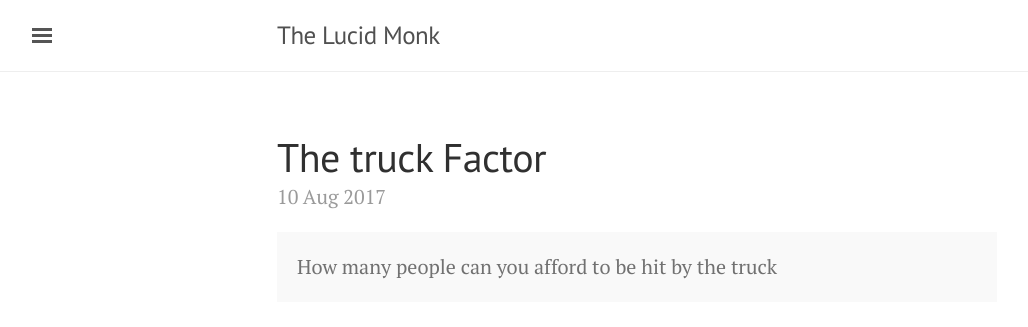
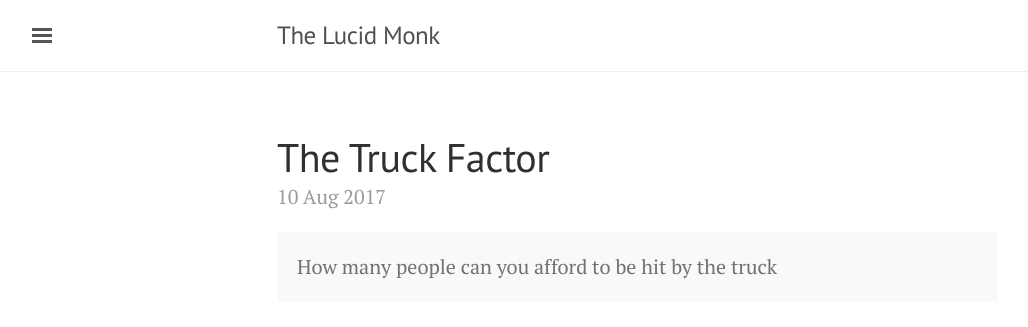
Before and after one commit to theanirudhvyas/theanirudhvyas.github.io, a Jekyll site: the page built from _posts/2017-08-10-truck-factor.md, in a window 1280 px wide. Shown: the top 327 px of the page, without its empty margins (3-1031 px from the left). Built offline with Jekyll 4.4.1, drawn with Linux system fonts in a browser that asks for light colours.

```diff
--- a/_posts/2017-08-10-truck-factor.md
+++ b/_posts/2017-08-10-truck-factor.md
@@ -1,6 +1,6 @@
 ---
 layout: post
-title: The truck Factor
+title: The Truck Factor
 ---
 <div class='message'>
 How many people can you afford to be hit by the truck
```
